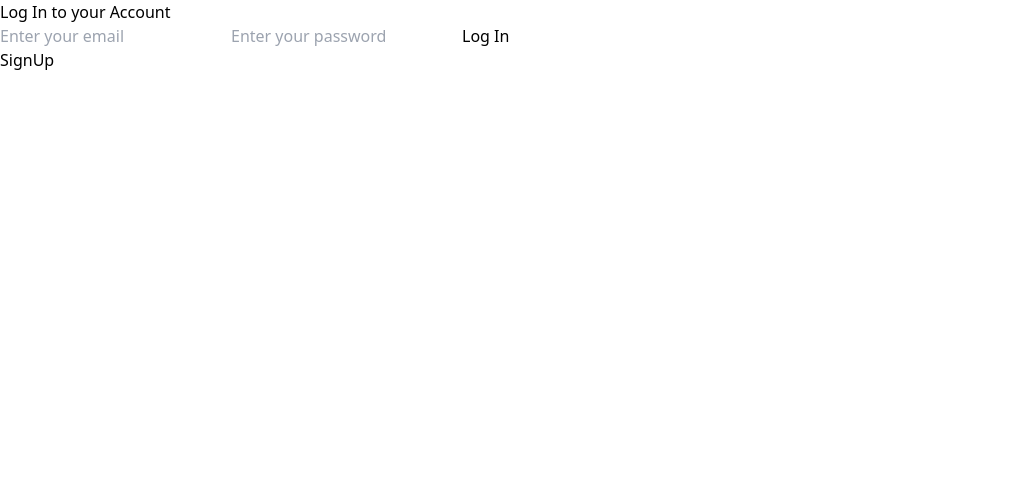
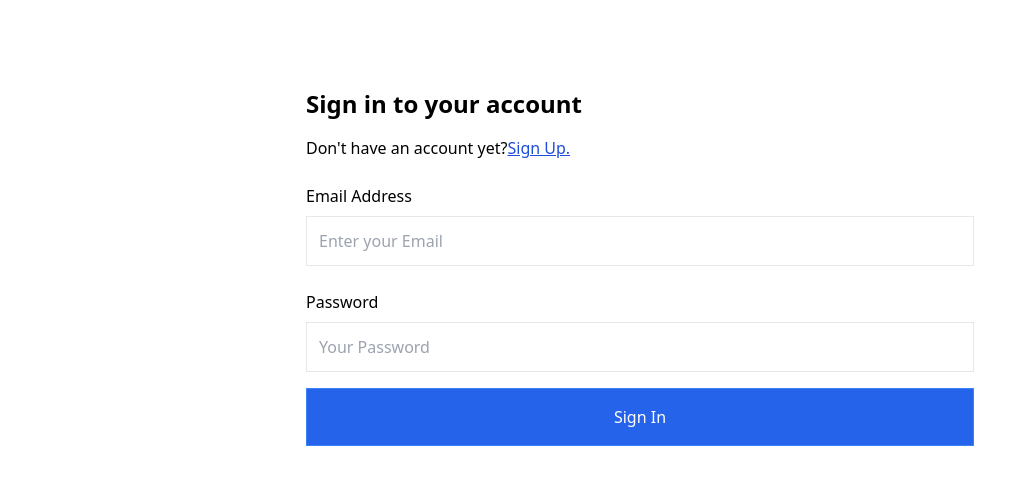
Before and after one commit to ezgidgn/TodoList---React, a React (Create React App) app: page / in a window 1280 px wide. Shown: the top 484 px of the page, without its empty margins (0-1036 px from the left). Built offline with nearby package versions, Linux system fonts and the light colour scheme; no server answers.

Commit message:
fixed the login logic and code

```diff
--- a/package.json
+++ b/package.json
@@ -10,7 +10,8 @@
     "react": "^18.2.0",
     "react-dom": "^18.2.0",
     "react-icons": "^4.10.1",
-    "react-router-dom": "^6.14.1",
+    "react-router": "^6.14.1",
+    "react-router-dom": "^6.4.0",
     "react-scripts": "5.0.1",
     "styled-components": "^6.0.2",
     "web-vitals": "^2.1.4"
--- a/src/App.js
+++ b/src/App.js
@@ -1,50 +1,30 @@
+import React from 'react';
+import { Routes, Route } from 'react-router-dom';
+import Signin from './components/Signin';
+import Signup from './components/Signup';
+import { AuthContextProvider } from './context/AuthContext';
+import ProtectedRoute from './components/ProtectedRoute';
+import Crud from './components/Crud';
 
-import Crud from "./components/Crud";
-import SignIn from "./components/SignIn";
-import SignUp from "./components/SignUp";
-import { useState, React, useEffect } from "react";
-import { BrowserRouter, Route, Routes } from "react-router-dom";
-import { db, storage, auth } from "./../src/firebase";
-import {query, collection, onSnapshot, updateDoc, doc, addDoc} from "firebase/firestore"
-
-const style = {
-  bg: 'h-screen w-screen p-4 bg-gradient-to-r from-[#d9d7ce] to-[#453a06]',
-  container: "bg-slate-100 max-w-[500px] w-full m-auto rounded-md shadow-xl p-4",
-  heading: "text-3xl font-bold text-center text-gray-800 p-2",
-  form: "flex justify-between",
-  input: "border p-2 w-full text-xl",
-  button: "border p-4 ml-2 bg-gray-500 text-slate-100",
-  count: "text-center p-2"
-}
-
-
-function App() {
-  const [isLoggedIn, setIsLoggedIn] = useState(false);
-
-  useEffect(() => {
-    const unsubscribe = auth.onAuthStateChanged((user) => {
-      if (user) {
-        setIsLoggedIn(true);
-      } else {
-        setIsLoggedIn(false);
-      }
-    });
-    return unsubscribe;
-  }, []);
-
+const App = () => {
   return (
-    <BrowserRouter>
-      <Routes>
-        <Route exact path="/" element={<SignIn />} />
-        <Route path="/" element={<SignUp />} />
-        {isLoggedIn ? (
-          <Route path="/" element={<Crud />} />
-        ) : (
-          <Route path="/" element={<SignIn />} />
-        )}
-      </Routes>
-    </BrowserRouter>
+    <div>
+      <AuthContextProvider>
+        <Routes>
+          <Route path='/' element={<Signin />} />
+          <Route path='/signup' element={<Signup />} />
+          <Route
+            path='/home'
+            element={
+              <ProtectedRoute>
+                <Crud />
+              </ProtectedRoute>
+            }
+          />
+        </Routes>
+      </AuthContextProvider>
+    </div>
   );
-}
+};
 
 export default App;
--- /dev/null
+++ b/src/components/ProtectedRoute.js
@@ -0,0 +1,14 @@
+import React from 'react'
+import { UserAuth } from '../context/AuthContext'
+import { Navigate } from 'react-router-dom'
+
+const ProtectedRoute = ({ children }) => {
+    const { user } = UserAuth()
+
+    if (!user) {
+        return <Navigate to='/' />
+    }
+    return children
+}
+
+export default ProtectedRoute
--- a/src/components/SignIn.jsx
+++ b/src/components/SignIn.jsx
@@ -1,45 +1,62 @@
-import React, { useState, useEffect } from "react";
-import { Auth, signInWithEmailAndPassword } from "firebase/auth";
-import "firebase/compat/auth";
-import { BrowserRouter, Route, Routes, Link } from "react-router-dom";
-import { db, storage, auth } from "./../firebase";
+import React, { useState } from 'react';
+import { Link, useNavigate } from 'react-router-dom';
+import { UserAuth } from '../context/AuthContext';
 
-const SignIn = () => {
-  const [email, setEmail] = useState("");
-  const [password, setPassword] = useState("");
+const Signin = () => {
+  const [email, setEmail] = useState('');
+  const [password, setPassword] = useState('');
+  const [error, setError] = useState('');
 
-  const signIn = (e) => {
+  const { signIn } = UserAuth();
+
+  const navigate = useNavigate();
+
+  const handleSubmit = async (e) => {
     e.preventDefault();
-    signInWithEmailAndPassword(auth, email, password)
-      .then((userCredential) => {
-        console.log(userCredential);
-      })
-      .catch((error) => {
-        console.log(error);
-      });
+    setError('');
+    try {
+      await signIn(email, password);
+      navigate('/home');
+    } catch (error) {
+      setError(error.message);
+      console.log(error.message);
+    }
   };
-
   return (
-    <div className="sign-in-container">
-      <form onSubmit={signIn}>
-        <h1>Log In to your Account</h1>
-        <input
-          type="email"
-          placeholder="Enter your email"
-          value={email}
-          onChange={(e) => setEmail(e.target.value)}
-        ></input>
-        <input
-          type="password"
-          placeholder="Enter your password"
-          value={password}
-          onChange={(e) => setPassword(e.target.value)}
-        ></input>
-        <button type="submit">Log In</button>
+    <div className='max-w-[700px] mx-auto my-16 p-4'>
+      <div>
+        <h1 className='text-2xl font-bold py-2'>Sign in to your account</h1>
+        <p className='py-2'>
+          Don't have an account yet?
+          <Link to='/signup' className='underline text-blue-700'>
+            Sign Up.
+          </Link>
+        </p>
+      </div>
+      <form onSubmit={handleSubmit}>
+        <div className='flex flex-col py-2'>
+          <label className='py-2 font-medium'>Email Address</label>
+          <input
+            onChange={(e) => setEmail(e.target.value)}
+            className='border p-3'
+            type='email'
+            placeholder='Enter your Email'
+          />
+        </div>
+        <div className='flex flex-col py-2'>
+          <label className='py-2 font-medium'>Password</label>
+          <input
+            onChange={(e) => setPassword(e.target.value)}
+            className='border p-3'
+            type='password'
+            placeholder='Your Password'
+          />
+        </div>
+        <button className='border border-blue-500 bg-blue-600 hover:bg-blue-500 w-full p-4 my-2 text-white'>
+          Sign In
+        </button>
       </form>
-      <Link to={{ pathname: "/SignUp" }}>SignUp</Link>
     </div>
   );
 };
-
-export default SignIn;
+export default Signin;
--- a/src/components/SignUp.jsx
+++ b/src/components/SignUp.jsx
@@ -1,42 +1,64 @@
-import React, { useState, useEffect } from "react";
-import { Auth, createUserWithEmailAndPassword } from "firebase/auth";
-import "firebase/compat/auth";
-import { db, storage, auth } from "../firebase";
-const SignUp = () => {
-  const [email, setEmail] = useState("");
-  const [password, setPassword] = useState("");
+import { createUserWithEmailAndPassword } from 'firebase/auth';
+import React, { useState } from 'react';
+import { Link, useNavigate } from 'react-router-dom';
+import { UserAuth } from '../context/AuthContext';
 
-  const signUp = (e) => {
-    e.preventDefault();
-    createUserWithEmailAndPassword(auth, email, password)
-      .then((userCredential) => {
-        console.log(userCredential);
-      })
-      .catch((error) => {
-        console.log(error);
-      });
+const Signup = () => {
+  const [email, setEmail] = useState('');
+  const [password, setPassword] = useState('');
+  const [error, setError] = useState('');
+
+  const { createUser } = UserAuth();
+
+  const navigate = useNavigate();
+
+  const handleSubmit = async (error) => {
+    error.preventDefault();
+    setError('');
+    try {
+      await createUser(email, password);
+      navigate('/home');
+    } catch (error) {
+      setError(error.message);
+      console.log(error.message);
+    }
   };
-
   return (
-    <div className="sign-in-container">
-      <form onSubmit={signUp}>
-        <h1>Create Account</h1>
-        <input
-          type="email"
-          placeholder="Enter your email"
-          value={email}
-          onChange={(e) => setEmail(e.target.value)}
-        ></input>
-        <input
-          type="password"
-          placeholder="Enter your password"
-          value={password}
-          onChange={(e) => setPassword(e.target.value)}
-        ></input>
-        <button type="submit">Sign Up</button>
+    <div className='max-w-[700px] mx-auto my-16 p-4'>
+      <div>
+        <h1 className='text-2xl font-bold py-2'>Sign up for a free account</h1>
+        <p className='py-2'>
+          Already have an account yet?
+          <Link to='/' className='underline text-blue-700'>
+            Sign In.
+          </Link>
+        </p>
+      </div>
+      <form onSubmit={handleSubmit}>
+        <div className='flex flex-col py-2'>
+          <label className='py-2 font-medium'>Email Address</label>
+          <input
+            onChange={(e) => setEmail(e.target.value)}
+            className='border p-3'
+            type='email'
+            placeholder='Enter your Email'
+          />
+        </div>
+        <div className='flex flex-col py-2'>
+          <label className='py-2 font-medium'>Password</label>
+          <input
+            onChange={(e) => setPassword(e.target.value)}
+            className='border p-3'
+            type='password'
+            placeholder='Your Password'
+          />
+        </div>
+        <button className='border border-blue-500 bg-blue-600 hover:bg-blue-500 w-full p-4 my-2 text-white'>
+          Sign Up
+        </button>
       </form>
     </div>
   );
 };
 
-export default SignUp;
+export default Signup;
--- /dev/null
+++ b/src/context/AuthContext.js
@@ -0,0 +1,45 @@
+import { createContext, useContext, useEffect, useState } from 'react';
+import {
+  createUserWithEmailAndPassword,
+  signInWithEmailAndPassword,
+  signOut,
+  onAuthStateChanged,
+} from 'firebase/auth';
+import { auth } from '../firebase';
+
+const UserContext = createContext();
+
+export const AuthContextProvider = ({ children }) => {
+  const [user, setUser] = useState({});
+  const createUser = (email, password) => {
+    return createUserWithEmailAndPassword(auth, email, password);
+  };
+
+  const signIn = (email, password) => {
+    return signInWithEmailAndPassword(auth, email, password);
+  };
+
+  const logout = () => {
+    return signOut(auth);
+  };
+
+  useEffect(() => {
+    const unsubscribe = onAuthStateChanged(auth, (currentUser) => {
+      console.log(currentUser);
+      setUser(currentUser);
+    });
+    return () => {
+      unsubscribe();
+    };
+  }, []);
+
+  return (
+    <UserContext.Provider value={{ createUser, user, logout, signIn }}>
+      {children}
+    </UserContext.Provider>
+  );
+};
+
+export const UserAuth = () => {
+  return useContext(UserContext);
+};
--- a/src/index.js
+++ b/src/index.js
@@ -2,11 +2,13 @@ import React from 'react';
 import ReactDOM from 'react-dom/client';
 import './index.css';
 import App from './App';
-
+import { BrowserRouter } from 'react-router-dom';
 
 const root = ReactDOM.createRoot(document.getElementById('root'));
 root.render(
-  <React.StrictMode>
-    <App />
-  </React.StrictMode>
+  <BrowserRouter>
+    <React.StrictMode>
+      <App />
+    </React.StrictMode>
+  </BrowserRouter>
 );
```
Also changed, not shown: 2 other files (tests, documents, lock files or other folders).
